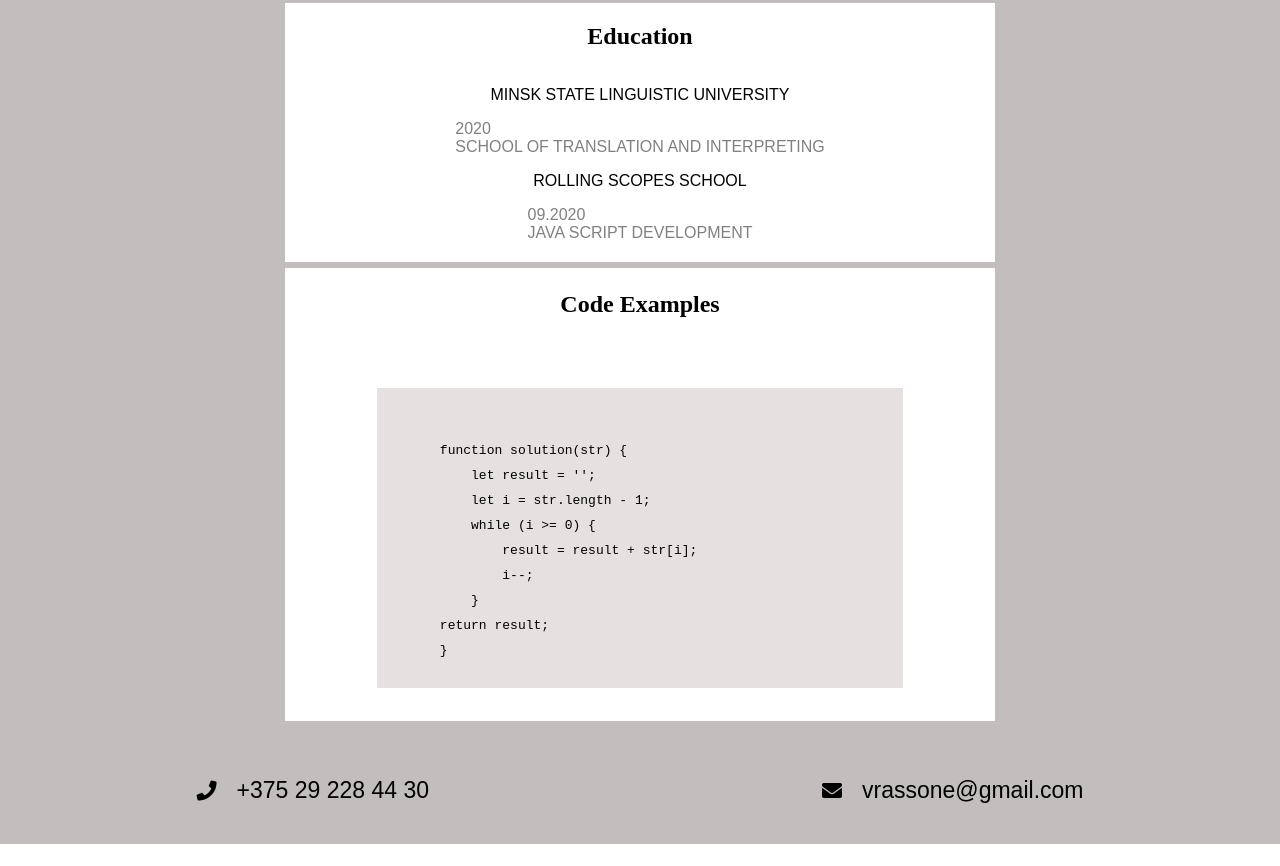
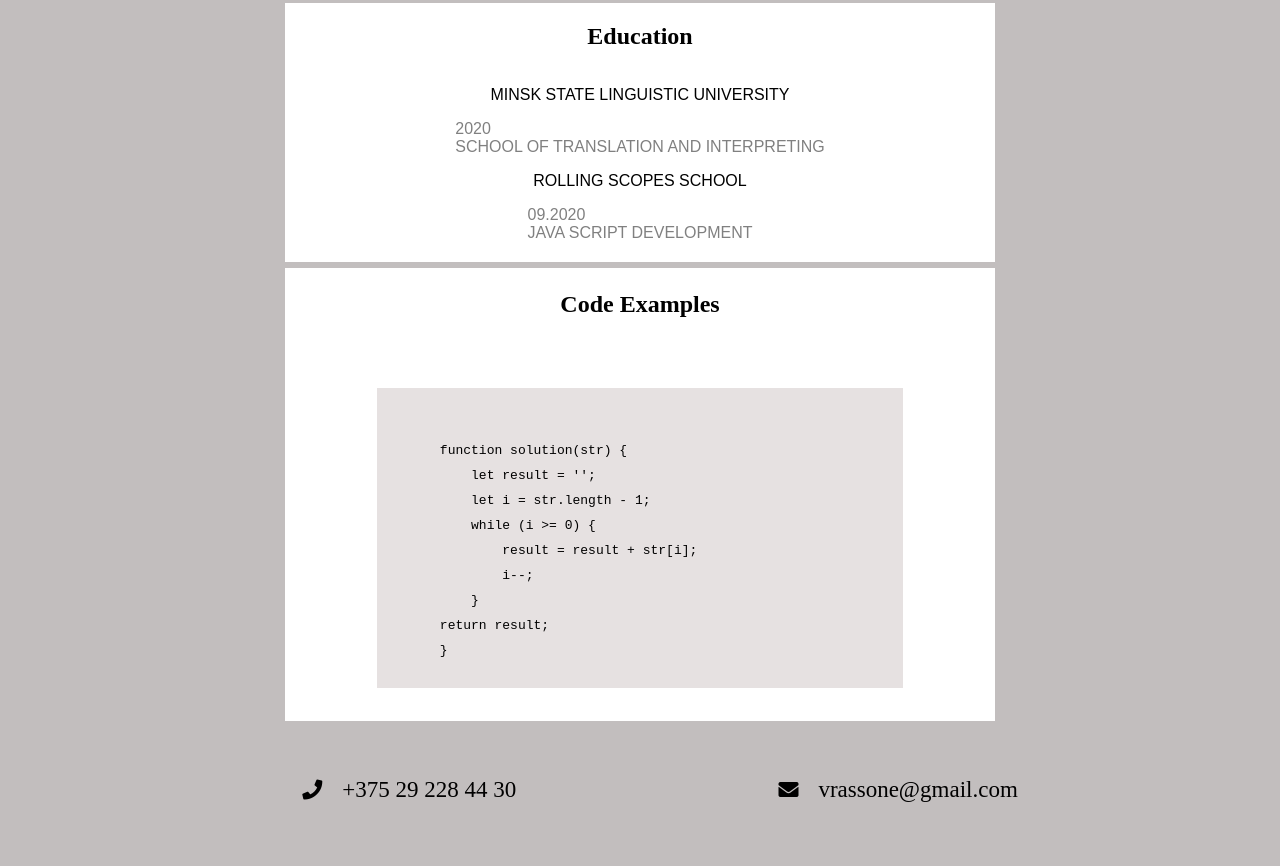
Before and after one commit to Wellval/rsschool-cv, a plain HTML site: page index.html in a window 1280 px wide. Shown: the part 1067-1933 px from the top of the page. Before the commit the page ends 1911 px from the top, so only its background shows below. Drawn offline with Linux system fonts and the light colour scheme.

Commit message:
refactor: make a list of contacts

```diff
--- a/index.html
+++ b/index.html
@@ -70,15 +70,14 @@
                     </article>
             </div>
             <footer>
-
-                <div class="phone-number">
-                    <p><i class="fas fa-phone"></i>+375 29 228 44 30</p>
-
-                    </div>
-                <div class="email">
-                    <p><i class="fas fa-envelope"></i>vrassone@gmail.com</p>
-                </div>
-
+                <ul class="contacts">
+                <li class="phone-number">
+                    <i class="fas fa-phone"></i>+375 29 228 44 30
+                </li>
+                <li class="email">
+                    <i class="fas fa-envelope"></i>vrassone@gmail.com
+                </li>
+            </ul>
             </footer>
         </main>
 </body>
--- a/style.css
+++ b/style.css
@@ -120,11 +120,16 @@ h2 {
 
 footer {
     background-color: rgb(194, 190, 190);
-    display:flex;
     padding-top: 30px;
     padding-bottom: 40px;
     justify-content: space-around;
     font-size: 23px;
+}
+
+.contacts {
+    display:flex;
+    list-style: none;
+    justify-content: space-evenly;
 }
 
 .icon {
```
